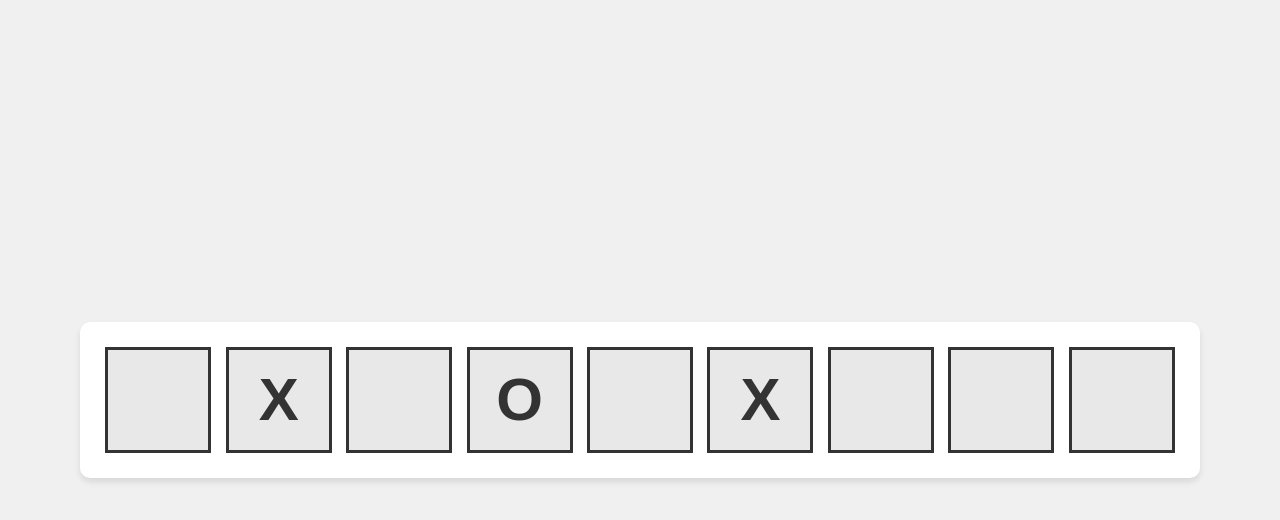
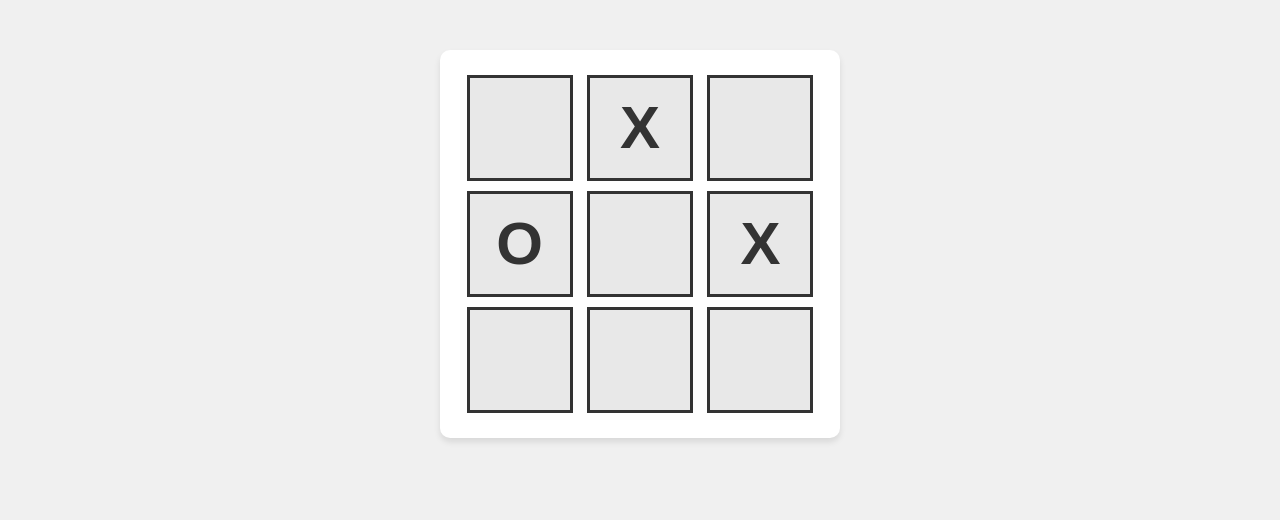
Before and after one commit to hansinig/Tik-Tac-Toe-Part-1, a plain HTML site: page index.html in a window 1280 px wide. Drawn offline with Linux system fonts and the light colour scheme.

Commit message:
html 1 fix wrapping for boxes
Removed flexbox layout from body and added padding. Adjusted game container and board styles for better alignment.

```diff
--- a/index.html
+++ b/index.html
@@ -8,23 +8,22 @@
         body {
             font-family: Arial, sans-serif;
             background-color: #f0f0f0;
-            display: flex;
-            justify-content: center;
-            align-items: center;
-            min-height: 100vh;
             margin: 0;
+            padding: 50px 20px;
         }
 
         .game-container {
             text-align: center;
+            max-width: 400px;
+            margin: 0 auto;
         }
 
         .board {
-            display: inline-block;
             background-color: #fff;
             padding: 20px;
             border-radius: 10px;
             box-shadow: 0 4px 6px rgba(0, 0, 0, 0.1);
+            display: inline-block;
         }
 
         .square {
@@ -47,9 +46,9 @@
         .square:hover {
             background-color: #ffb7ce;
         }
-
-        /* Create 3x3 grid layout */
-        .square:nth-child(3n+1) {
+/* Fix wrapping based on window size */
+        .square:nth-child(4),
+        .square:nth-child(7) {
             clear: left;
         }
     </style>
```
